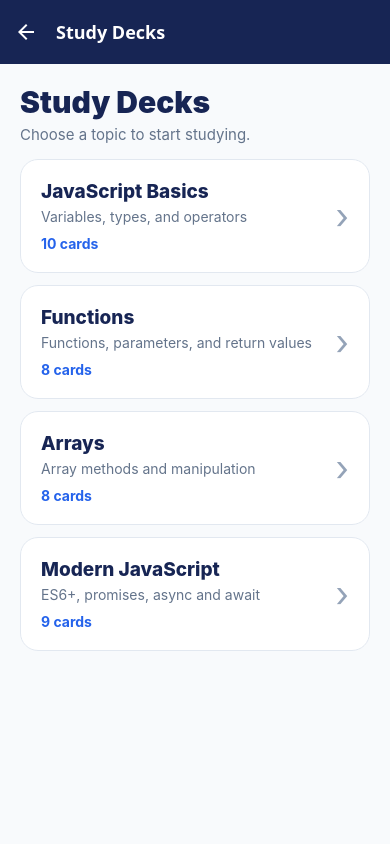
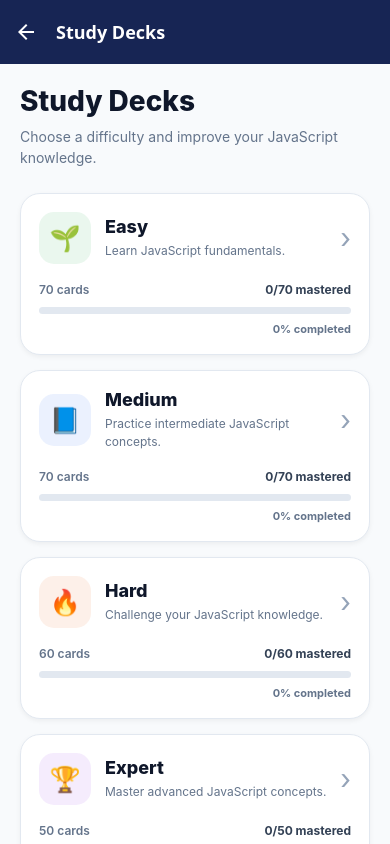
Before and after one commit to maegonz2026/Fully-Functional-JavaScript-Quiz-App, a React Native app: screen /Decks in a window 390 px wide. Built offline with nearby package versions, Linux system fonts and the light colour scheme; no server answers.

Commit message:
Improved DecksScreen UI and connected to the improve question

```diff
--- a/screens/DecksScreen.js
+++ b/screens/DecksScreen.js
@@ -1,4 +1,5 @@
-import React from "react";
+
+import React, { useCallback, useState } from "react";
 
 import {
   View,
@@ -8,143 +9,245 @@ import {
   Pressable,
 } from "react-native";
 
-// Existing study deck data.
-// API fetching will be implemented in Step 2.
+import { useFocusEffect } from "@react-navigation/native";
+import { getStoredData } from "../utils/storage";
+
+export const FLASHCARD_PROGRESS_KEY =
+  "@javascript_mastery:flashcard_progress";
+
+const createQuestionIds = (start, end) =>
+  Array.from(
+    { length: end - start + 1 },
+    (_, index) => String(start + index)
+  );
+
 const decks = [
   {
-    id: "1",
-    title: "JavaScript Basics",
-    description: "Variables, types, and operators",
-    count: "10 cards",
-    questionIds: [
-      "1", "2", "7", "8", "9",
-      "10", "11", "12", "13", "32"
-    ],
+    id: "easy",
+    title: "Easy",
+    description: "Learn JavaScript fundamentals.",
+    icon: "🌱",
+    color: "#16a34a",
+    questionIds: createQuestionIds(1, 70),
   },
   {
-    id: "2",
-    title: "Functions",
-    description: "Functions, parameters, and return values",
-    count: "8 cards",
-    questionIds: [
-      "10", "17", "18", "20",
-      "23", "26", "27", "28"
-    ],
+    id: "medium",
+    title: "Medium",
+    description: "Practice intermediate JavaScript concepts.",
+    icon: "📘",
+    color: "#2563eb",
+    questionIds: createQuestionIds(71, 140),
   },
   {
-    id: "3",
-    title: "Arrays",
-    description: "Array methods and manipulation",
-    count: "8 cards",
-    questionIds: [
-      "3", "4", "5", "6",
-      "14", "15", "16", "30"
-    ],
+    id: "hard",
+    title: "Hard",
+    description: "Challenge your JavaScript knowledge.",
+    icon: "🔥",
+    color: "#ea580c",
+    questionIds: createQuestionIds(141, 200),
   },
   {
-    id: "4",
-    title: "Modern JavaScript",
-    description: "ES6+, promises, async and await",
-    count: "9 cards",
-    questionIds: [
-      "17", "24", "25", "27", "28",
-      "29", "31", "33", "35"
-    ],
+    id: "expert",
+    title: "Expert",
+    description: "Master advanced JavaScript concepts.",
+    icon: "🏆",
+    color: "#9333ea",
+    questionIds: createQuestionIds(201, 250),
   },
 ];
 
 export default function DecksScreen({ navigation }) {
+  const [progress, setProgress] = useState({});
 
-  // Opens the Flashcards screen and passes the selected deck.
+  useFocusEffect(
+    useCallback(() => {
+      let active = true;
+
+      async function loadProgress() {
+        const saved = await getStoredData(
+          FLASHCARD_PROGRESS_KEY,
+          {}
+        );
+
+        if (active) {
+          setProgress(saved || {});
+        }
+      }
+
+      loadProgress();
+
+      return () => {
+        active = false;
+      };
+    }, [])
+  );
+
   function openDeck(deck) {
-    navigation.navigate("Flashcards", {
-      deck: deck,
-    });
+    navigation.navigate("Flashcards", { deck });
+  }
+
+  function renderDeck({ item }) {
+    const saved = progress[item.id] || {};
+
+    const mastered = Array.isArray(saved.mastered)
+      ? saved.mastered
+      : [];
+
+    const total = item.questionIds.length;
+
+    const masteredCount = item.questionIds.filter((id) =>
+      mastered.includes(id)
+    ).length;
+
+    const percentage = Math.round(
+      (masteredCount / total) * 100
+    );
+
+    return (
+      <Pressable
+        style={({ pressed }) => [
+          styles.card,
+          pressed && styles.cardPressed,
+        ]}
+        onPress={() => openDeck(item)}
+      >
+        <View style={styles.cardHeader}>
+          <View
+            style={[
+              styles.iconContainer,
+              { backgroundColor: item.color + "18" },
+            ]}
+          >
+            <Text style={styles.icon}>{item.icon}</Text>
+          </View>
+
+          <View style={styles.cardContent}>
+            <Text style={styles.cardTitle}>{item.title}</Text>
+            <Text style={styles.cardDescription}>
+              {item.description}
+            </Text>
+          </View>
+
+          <Text style={styles.arrow}>›</Text>
+        </View>
+
+        <View style={styles.cardFooter}>
+          <Text style={styles.count}>{total} cards</Text>
+          <Text style={styles.mastered}>
+            {masteredCount}/{total} mastered
+          </Text>
+        </View>
+
+        <View style={styles.progressBackground}>
+          <View
+            style={[
+              styles.progressFill,
+              {
+                width: `${percentage}%`,
+                backgroundColor: item.color,
+              },
+            ]}
+          />
+        </View>
+
+        <Text style={styles.percentage}>
+          {percentage}% completed
+        </Text>
+      </Pressable>
+    );
+  }
+
+  function renderHeader() {
+    return (
+      <View style={styles.top}>
+        <Text style={styles.title}>Study Decks</Text>
+        <Text style={styles.subtitle}>
+          Choose a difficulty and improve your JavaScript knowledge.
+        </Text>
+      </View>
+    );
   }
 
   return (
     <View style={styles.container}>
-
-      {/* SCREEN INTRODUCTION */}
-      <View style={styles.top}>
-        <Text style={styles.title}>Study Decks</Text>
-
-        <Text style={styles.subtitle}>
-          Choose a topic to start studying.
-        </Text>
-      </View>
-
-      {/* FLATLIST: Efficiently renders the available study decks. */}
       <FlatList
         data={decks}
         keyExtractor={(item) => item.id}
+        renderItem={renderDeck}
+        ListHeaderComponent={renderHeader}
         contentContainerStyle={styles.list}
         showsVerticalScrollIndicator={false}
-        renderItem={({ item }) => (
-          <Pressable
-            style={styles.card}
-            onPress={() => openDeck(item)}
-          >
-            <View style={styles.cardContent}>
-              <Text style={styles.cardTitle}>
-                {item.title}
-              </Text>
-
-              <Text style={styles.cardDescription}>
-                {item.description}
-              </Text>
-
-              <Text style={styles.count}>
-                {item.count}
-              </Text>
-            </View>
-
-            <Text style={styles.arrow}>›</Text>
-          </Pressable>
-        )}
+        keyboardShouldPersistTaps="handled"
       />
     </View>
   );
 }
 
-// STYLES: Controls the appearance of the deck list and deck cards.
 const styles = StyleSheet.create({
   container: {
     flex: 1,
-    backgroundColor: "#f8fafc",
-    padding: 20,
+    backgroundColor: "#F8FAFC",
+  },
+
+  list: {
+    paddingHorizontal: 20,
+    paddingTop: 20,
+    paddingBottom: 65,
+    gap: 15,
   },
 
   top: {
-    marginBottom: 15,
+    marginBottom: 10,
   },
 
   title: {
-    fontSize: 30,
-    fontWeight: "900",
-    color: "#172554",
+    fontSize: 28,
+    fontWeight: "800",
+    color: "#0F172A",
+    marginBottom: 8,
   },
 
   subtitle: {
-    color: "#64748b",
-    marginTop: 5,
-    fontSize: 15,
-  },
-
-  list: {
-    gap: 12,
-    paddingBottom: 20,
+    fontSize: 14,
+    lineHeight: 21,
+    color: "#64748B",
   },
 
   card: {
-    backgroundColor: "#ffffff",
-    borderRadius: 18,
-    padding: 20,
+    backgroundColor: "#FFFFFF",
+    borderRadius: 20,
+    padding: 18,
+    borderWidth: 1,
+    borderColor: "#E2E8F0",
+    elevation: 2,
+    shadowColor: "#000",
+    shadowOffset: { width: 0, height: 2 },
+    shadowOpacity: 0.05,
+    shadowRadius: 5,
+  },
+
+  cardPressed: {
+    opacity: 0.85,
+    transform: [{ scale: 0.99 }],
+  },
+
+  cardHeader: {
     flexDirection: "row",
     alignItems: "center",
-    justifyContent: "space-between",
-    borderWidth: 1,
-    borderColor: "#e2e8f0",
+    marginBottom: 18,
+  },
+
+  iconContainer: {
+    width: 52,
+    height: 52,
+    borderRadius: 15,
+    justifyContent: "center",
+    alignItems: "center",
+    marginRight: 14,
+  },
+
+  icon: {
+    fontSize: 25,
   },
 
   cardContent: {
@@ -152,25 +255,60 @@ const styles = StyleSheet.create({
   },
 
   cardTitle: {
-    fontSize: 19,
+    fontSize: 18,
     fontWeight: "800",
-    color: "#172554",
+    color: "#0F172A",
+    marginBottom: 5,
   },
 
   cardDescription: {
-    color: "#64748b",
-    marginTop: 5,
+    fontSize: 12,
+    lineHeight: 18,
+    color: "#64748B",
+  },
+
+  arrow: {
+    fontSize: 28,
+    color: "#94A3B8",
+    marginLeft: 8,
+  },
+
+  cardFooter: {
+    flexDirection: "row",
+    justifyContent: "space-between",
+    alignItems: "center",
+    marginBottom: 10,
   },
 
   count: {
-    color: "#2563eb",
-    fontWeight: "700",
-    marginTop: 10,
+    fontSize: 12,
+    fontWeight: "600",
+    color: "#64748B",
   },
 
-  arrow: {
-    fontSize: 35,
-    color: "#94a3b8",
-    marginLeft: 10,
+  mastered: {
+    fontSize: 12,
+    fontWeight: "700",
+    color: "#334155",
+  },
+
+  progressBackground: {
+    height: 7,
+    backgroundColor: "#E2E8F0",
+    borderRadius: 10,
+    overflow: "hidden",
+  },
+
+  progressFill: {
+    height: "100%",
+    borderRadius: 10,
+  },
+
+  percentage: {
+    fontSize: 11,
+    fontWeight: "700",
+    color: "#64748B",
+    textAlign: "right",
+    marginTop: 8,
   },
 });
```
